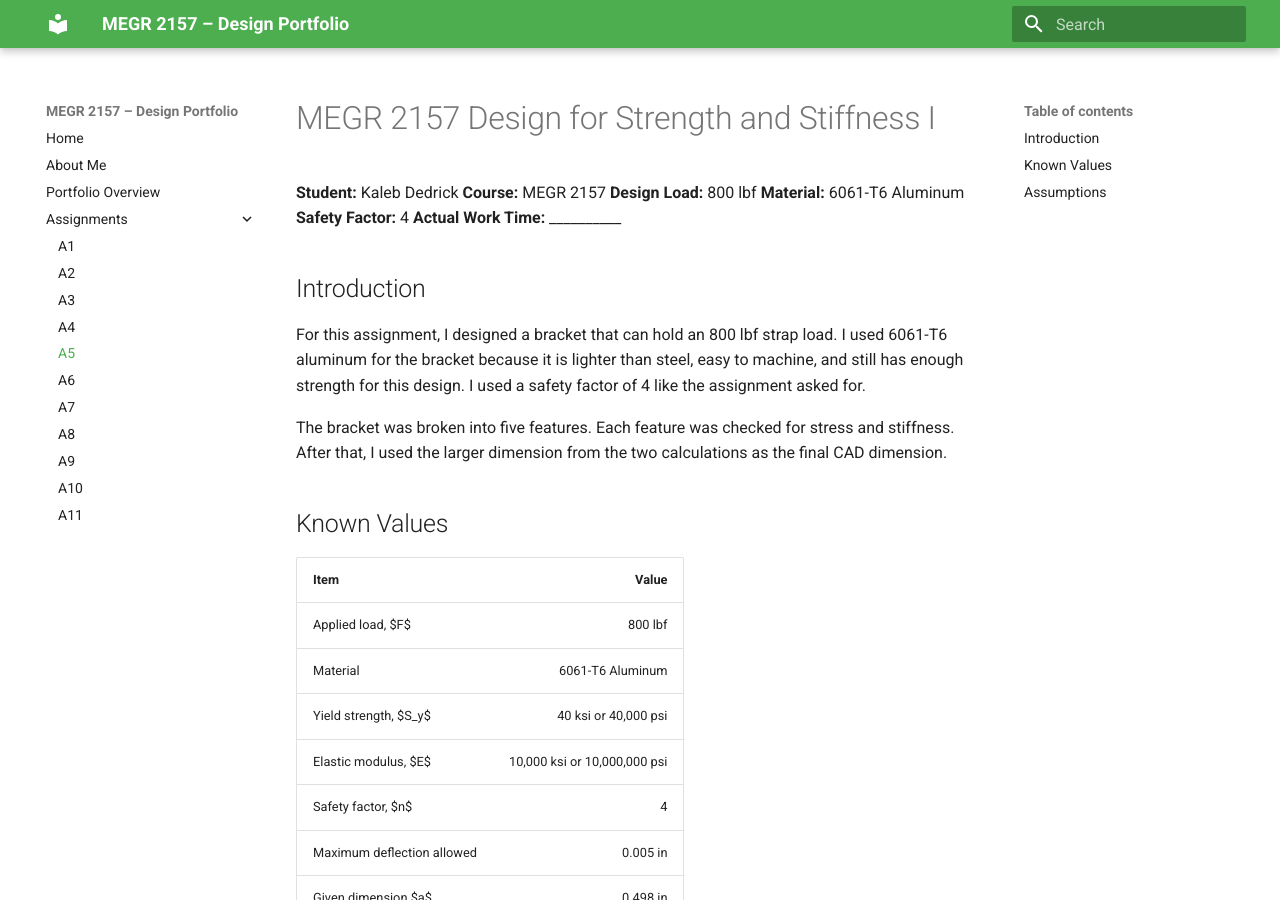
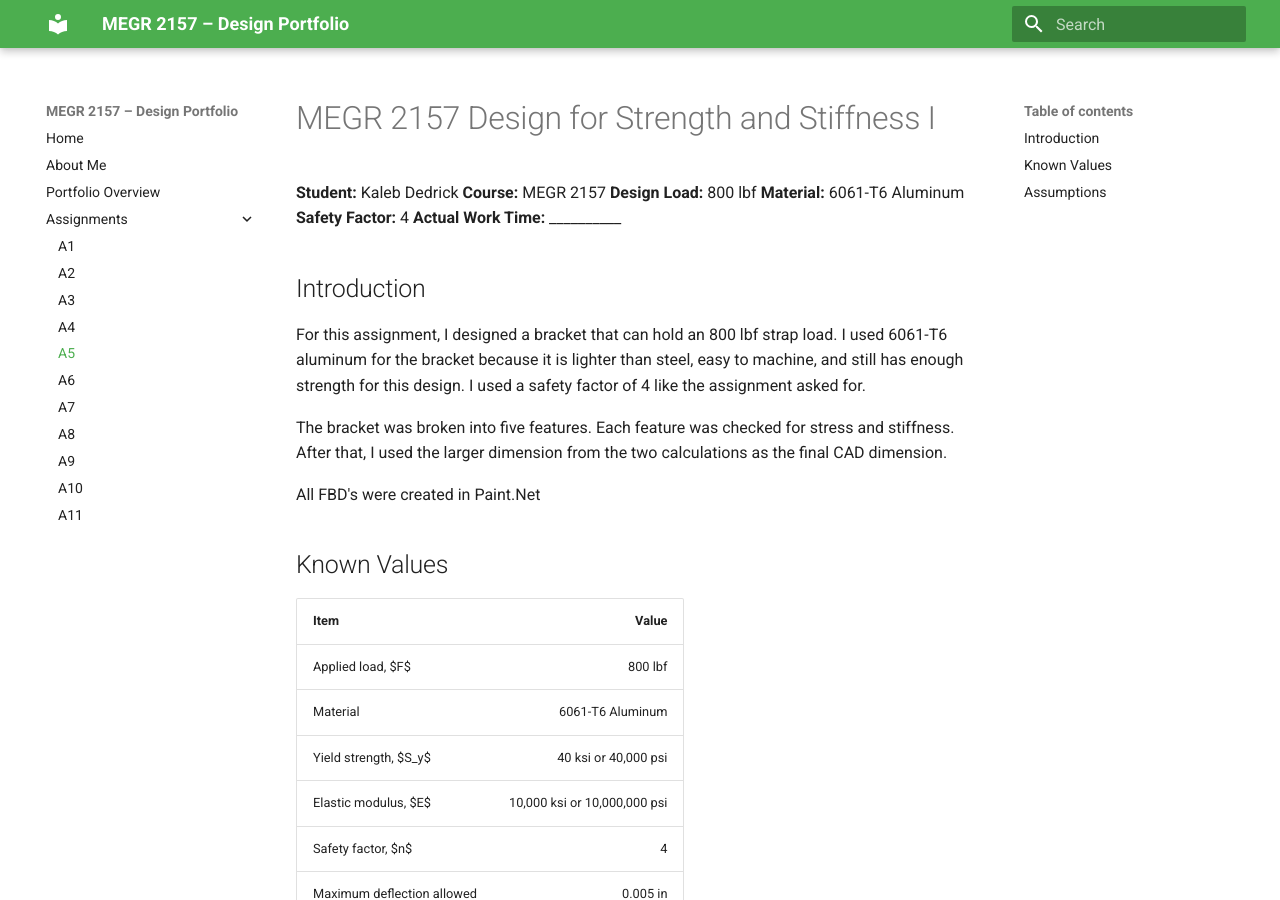
Before and after one commit to kdedrick123/MEGR-portfolio-, an MkDocs documentation site: the page built from docs/assignments/A05/index.md, in a window 1280 px wide and 900 px high. Built offline with MkDocs 1.6.1 and Material for MkDocs 9.7.7, drawn with Linux system fonts in a browser that asks for light colours.

Commit message:
Include note on FBD creation method
Added note about FBD creation in Paint.Net.

```diff
--- a/docs/assignments/A05/index.md
+++ b/docs/assignments/A05/index.md
@@ -12,6 +12,8 @@
 For this assignment, I designed a bracket that can hold an 800 lbf strap load. I used 6061-T6 aluminum for the bracket because it is lighter than steel, easy to machine, and still has enough strength for this design. I used a safety factor of 4 like the assignment asked for.
 
 The bracket was broken into five features. Each feature was checked for stress and stiffness. After that, I used the larger dimension from the two calculations as the final CAD dimension.
+
+All FBD's were created in Paint.Net
 
 ## Known Values
 
```
